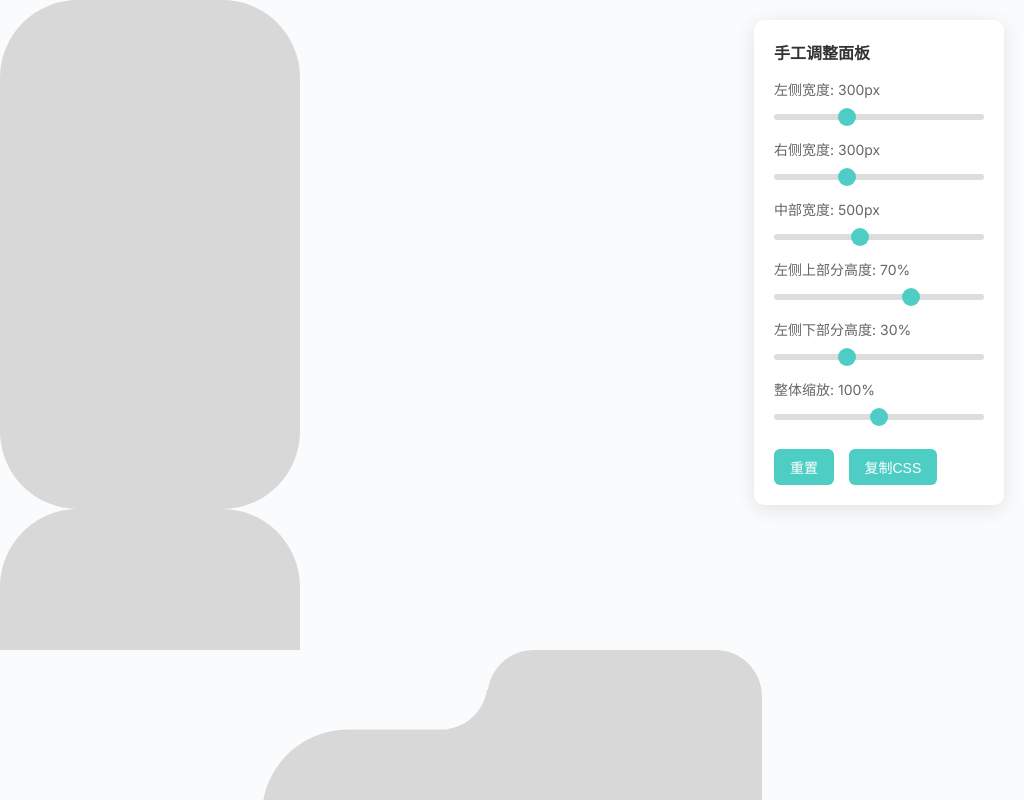
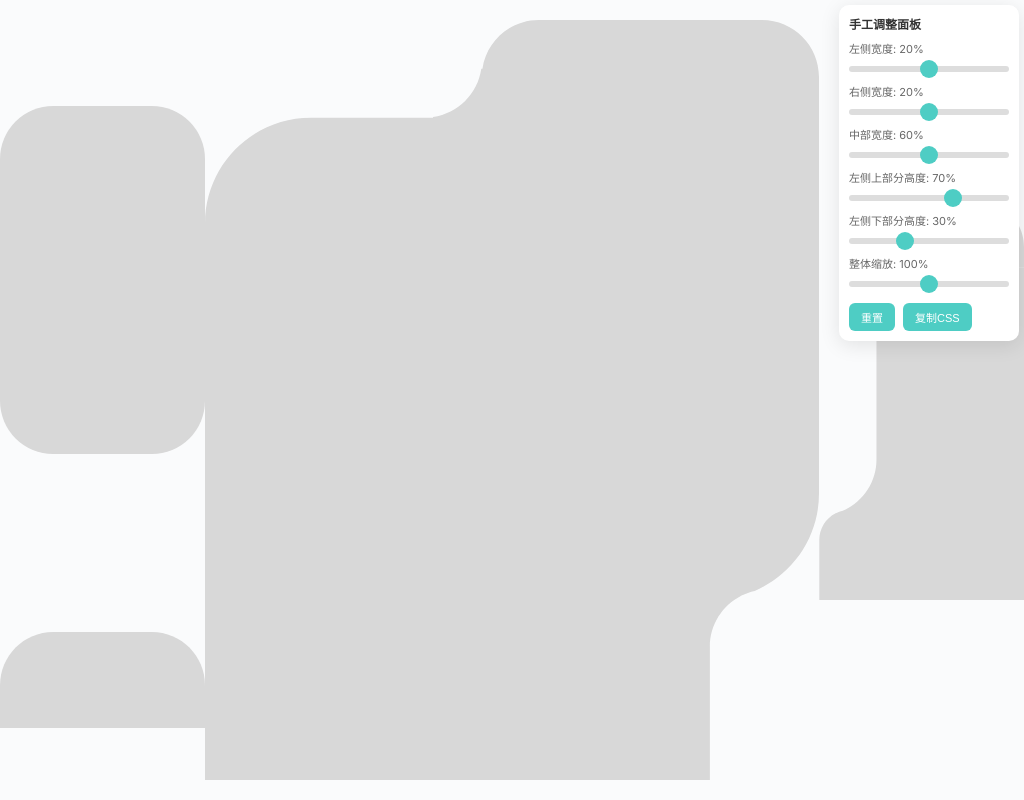
Before and after one commit to oscarka/xiaoduvehicle, a website: page index.html in a window 1024 px wide. Drawn offline with Linux system fonts and the light colour scheme.

Commit message:
优化页面布局适配小度智能屏
- 将固定像素宽度改为响应式百分比布局
- 添加小度智能屏专用媒体查询优化
- 调整默认布局比例：左侧20%，右侧20%，中部60%
- 优化调整面板尺寸和交互体验
- 支持不同尺寸智能屏设备的自适应显示

```diff
--- a/index.html
+++ b/index.html
@@ -35,18 +35,18 @@
         <h3>手工调整面板</h3>
 
         <div class="control-group">
-            <label>左侧宽度: <span id="left-width-value">300</span>px</label>
-            <input type="range" id="left-width" min="200" max="500" value="300">
+            <label>左侧宽度: <span id="left-width-value">20</span>%</label>
+            <input type="range" id="left-width" min="10" max="30" value="20">
         </div>
 
         <div class="control-group">
-            <label>右侧宽度: <span id="right-width-value">300</span>px</label>
-            <input type="range" id="right-width" min="200" max="500" value="300">
+            <label>右侧宽度: <span id="right-width-value">20</span>%</label>
+            <input type="range" id="right-width" min="10" max="30" value="20">
         </div>
 
         <div class="control-group">
-            <label>中部宽度: <span id="center-width-value">auto</span></label>
-            <input type="range" id="center-width" min="300" max="800" value="500">
+            <label>中部宽度: <span id="center-width-value">60</span>%</label>
+            <input type="range" id="center-width" min="40" max="80" value="60">
         </div>
 
         <div class="control-group">
@@ -73,19 +73,19 @@
         function updateLeftWidth() {
             const value = document.getElementById('left-width').value;
             document.getElementById('left-width-value').textContent = value;
-            document.documentElement.style.setProperty('--left-width', value + 'px');
+            document.documentElement.style.setProperty('--left-width', value + '%');
         }
 
         function updateRightWidth() {
             const value = document.getElementById('right-width').value;
             document.getElementById('right-width-value').textContent = value;
-            document.documentElement.style.setProperty('--right-width', value + 'px');
+            document.documentElement.style.setProperty('--right-width', value + '%');
         }
 
         function updateCenterWidth() {
             const value = document.getElementById('center-width').value;
-            document.getElementById('center-width-value').textContent = value + 'px';
-            document.documentElement.style.setProperty('--center-width', value + 'px');
+            document.getElementById('center-width-value').textContent = value;
+            document.documentElement.style.setProperty('--center-width', value + '%');
         }
 
         function updateLeftTopHeight() {
@@ -107,9 +107,9 @@
         }
 
         function resetAdjustments() {
-            document.getElementById('left-width').value = 300;
-            document.getElementById('right-width').value = 300;
-            document.getElementById('center-width').value = 500;
+            document.getElementById('left-width').value = 20;
+            document.getElementById('right-width').value = 20;
+            document.getElementById('center-width').value = 60;
             document.getElementById('left-top-height').value = 70;
             document.getElementById('left-bottom-height').value = 30;
             document.getElementById('scale').value = 100;
@@ -133,7 +133,7 @@
             const css = `
 /* 左侧SVG */
 .sidebar-left {
-    width: ${leftWidth}px;
+    width: ${leftWidth}%;
     height: 100vh;
     display: flex;
     flex-direction: column;
@@ -156,7 +156,7 @@
 
 /* 中央主内容区 */
 .main-content {
-    width: ${centerWidth}px;
+    width: ${centerWidth}%;
     height: 100vh;
     display: flex;
     align-items: center;
@@ -174,7 +174,7 @@
 
 /* 右侧SVG */
 .sidebar-right {
-    width: ${rightWidth}px;
+    width: ${rightWidth}%;
     height: 100vh;
     display: flex;
     align-items: center;
--- a/styles.css
+++ b/styles.css
@@ -5,9 +5,9 @@
 }
 
 :root {
-    --left-width: 300px;
-    --right-width: 300px;
-    --center-width: 500px;
+    --left-width: 20%;
+    --right-width: 20%;
+    --center-width: 60%;
     --left-top-height: 70%;
     --left-bottom-height: 30%;
     --scale: 100%;
@@ -42,14 +42,14 @@ body {
 }
 
 .left-svg-top {
-    width: var(--left-width);
+    width: 100%;
     height: var(--left-top-height);
     object-fit: contain;
     object-position: left center;
 }
 
 .left-svg-bottom {
-    width: var(--left-width);
+    width: 100%;
     height: var(--left-bottom-height);
     object-fit: contain;
     object-position: left center;
@@ -68,8 +68,8 @@ body {
 }
 
 .center-svg {
-    width: var(--center-width);
-    height: 100vh;
+    width: 100%;
+    height: 100%;
     object-fit: contain;
     object-position: center;
 }
@@ -165,8 +165,79 @@ body {
     background: #45b7d1;
 }
 
+/* 小度智能屏专用优化 */
+@media screen and (max-width: 1920px) and (min-width: 1024px) and (orientation: landscape) {
+    :root {
+        --left-width: 18%;
+        --right-width: 18%;
+        --center-width: 64%;
+        --scale: 90%;
+    }
+
+    .adjustment-panel {
+        top: 10px;
+        right: 10px;
+        padding: 15px;
+        min-width: 200px;
+        font-size: 12px;
+    }
+
+    .adjustment-panel h3 {
+        font-size: 14px;
+        margin-bottom: 10px;
+    }
+
+    .control-group {
+        margin-bottom: 10px;
+    }
+
+    .control-group label {
+        font-size: 12px;
+    }
+}
+
+/* 小度智能屏小尺寸优化 */
+@media screen and (max-width: 1024px) and (orientation: landscape) {
+    :root {
+        --left-width: 15%;
+        --right-width: 15%;
+        --center-width: 70%;
+        --scale: 80%;
+    }
+
+    .adjustment-panel {
+        position: fixed;
+        top: 5px;
+        right: 5px;
+        padding: 10px;
+        min-width: 180px;
+        font-size: 11px;
+        z-index: 1000;
+    }
+
+    .adjustment-panel h3 {
+        font-size: 12px;
+        margin-bottom: 8px;
+    }
+
+    .control-group {
+        margin-bottom: 8px;
+    }
+
+    .control-group label {
+        font-size: 11px;
+    }
+
+    .adjustment-panel button {
+        padding: 6px 12px;
+        font-size: 11px;
+        margin-right: 5px;
+        margin-top: 5px;
+    }
+}
+
 /* 响应式设计 */
-@media (max-width: 1280px) {
+@media (max-width: 1280px) and (orientation: portrait) {
     .main-container {
         flex-direction: column;
     }
```
